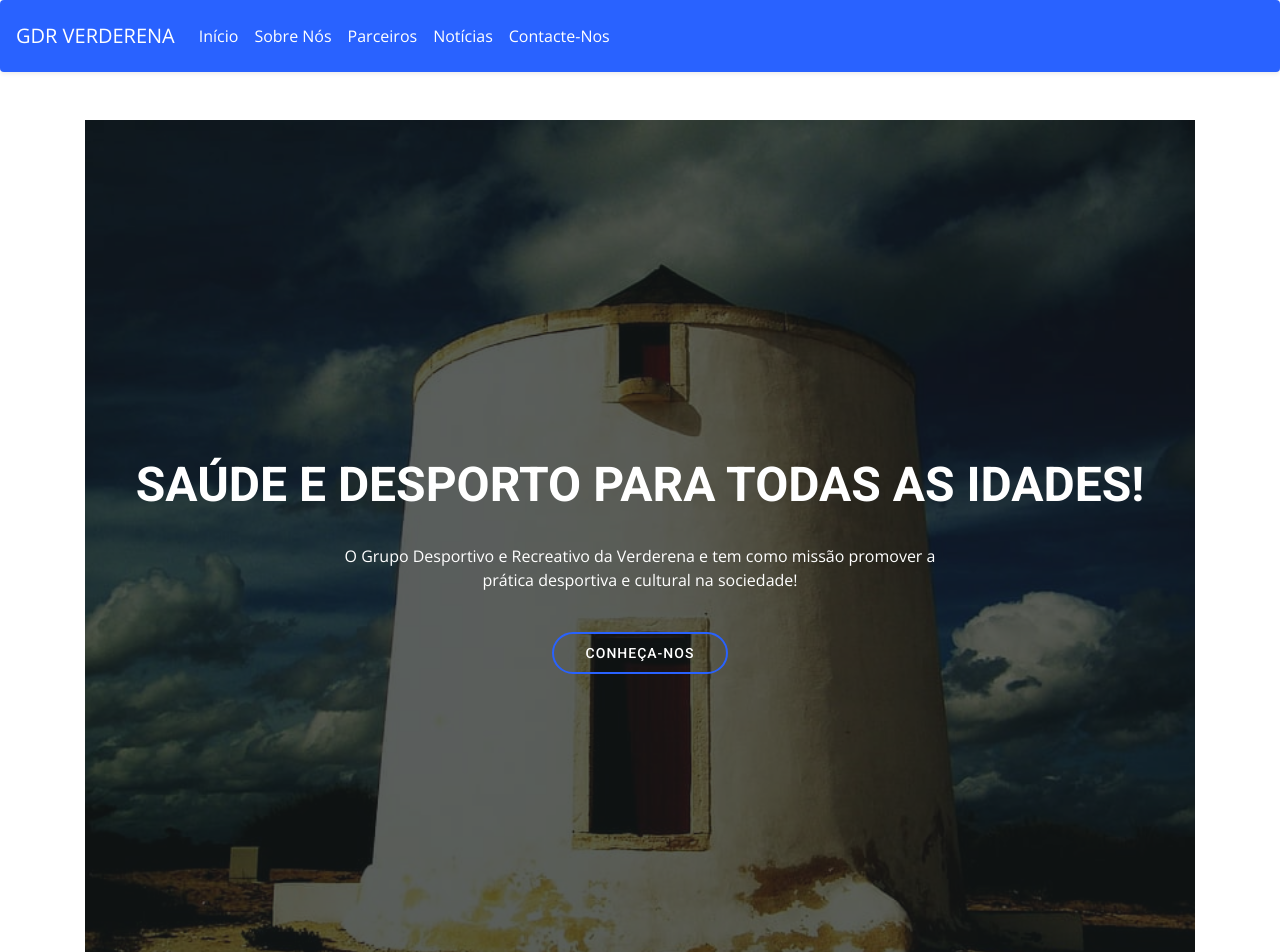
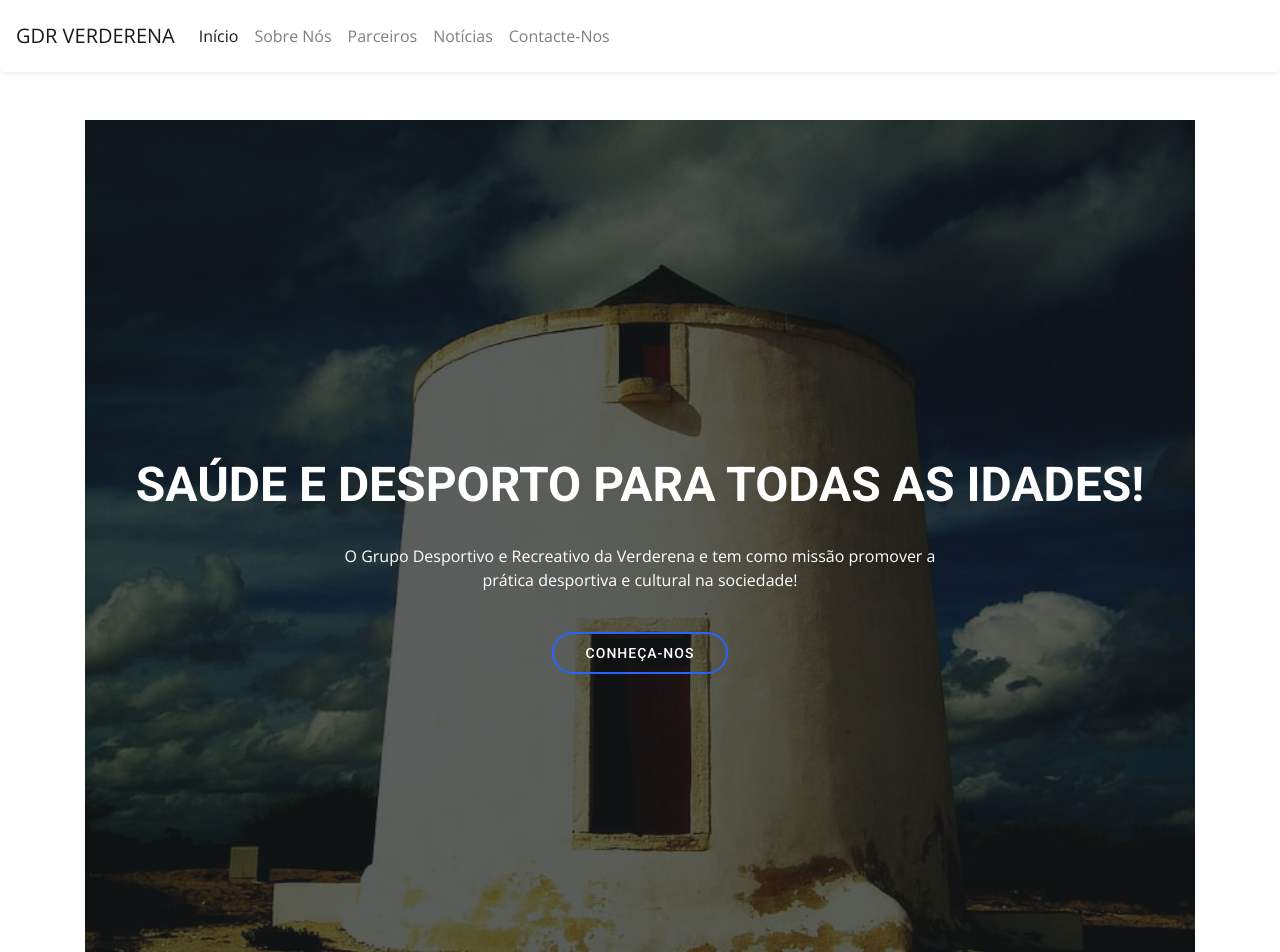
Before and after one commit to GDR-Verderena/gdr-verderena.github.io, a Jekyll site: the page built from index.html, in a window 1280 px wide. Shown: the top 952 px of the page. Built offline with Jekyll 4.4.1, drawn with Linux system fonts in a browser that asks for light colours; nearby versions of some CDN libraries.

Commit message:
Update navbar.html

```diff
--- a/_includes/navbar.html
+++ b/_includes/navbar.html
@@ -54,7 +54,7 @@
 
 <header id="header shadow-sm p-3 mb-5 bg-white  rounded">
 
-<nav class="navbar navbar-expand-lg   shadow-sm p-3 mb-5 navbar-custom rounded">
+<nav class="navbar navbar-expand-lg  navbar-light  bg-transparent shadow-sm p-3 mb-5 bg-white rounded">
   <a class="navbar-brand" href="/">GDR VERDERENA</a>
   <button class="navbar-toggler" type="button" data-toggle="collapse" data-target="#navbarNavAltMarkup" aria-controls="navbarNavAltMarkup" aria-expanded="false" aria-label="Toggle navigation">
     <span class="navbar-toggler-icon"></span>
```
